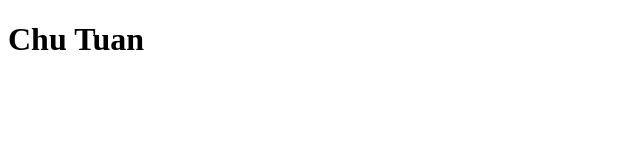
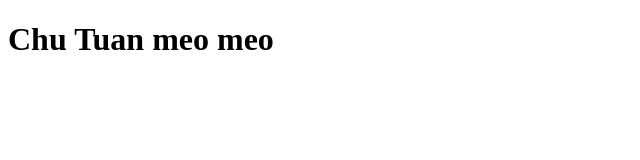
Before and after one commit to chanthientukk9/test-azure-static-site, a plain HTML site: page index.html in a window 1280 px wide. Shown: the whole page, without its empty margins (0-640 px from the left). Drawn offline with Linux system fonts and the light colour scheme.

Commit message:
update code

```diff
--- a/index.html
+++ b/index.html
@@ -7,6 +7,6 @@
   <title>Chu Tuan</title>
 </head>
 <body>
-  <h1>Chu Tuan</h1>
+  <h1>Chu Tuan meo meo</h1>
 </body>
 </html>
```
